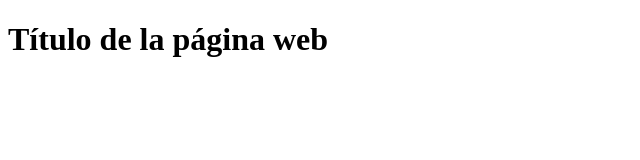
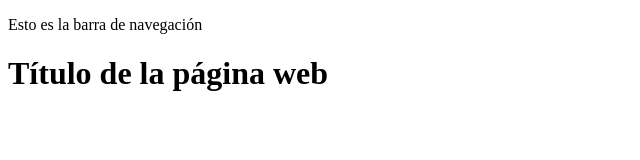
Before and after one commit to AnitaMartinez/clase-git-promo-a, a plain HTML site: page index.html in a window 1280 px wide. Shown: the whole page, without its empty margins (0-640 px from the left). Drawn offline with Linux system fonts and the light colour scheme.

Commit message:
Añado barra de navegación

```diff
--- a/index.html
+++ b/index.html
@@ -9,8 +9,12 @@
 
 <body>
     <header>
+        <nav>
+            <p>Esto es la barra de navegación</p>
+        </nav>
         <h1>Título de la página web</h1>
     </header>
+
 </body>
 
 </html>
```
